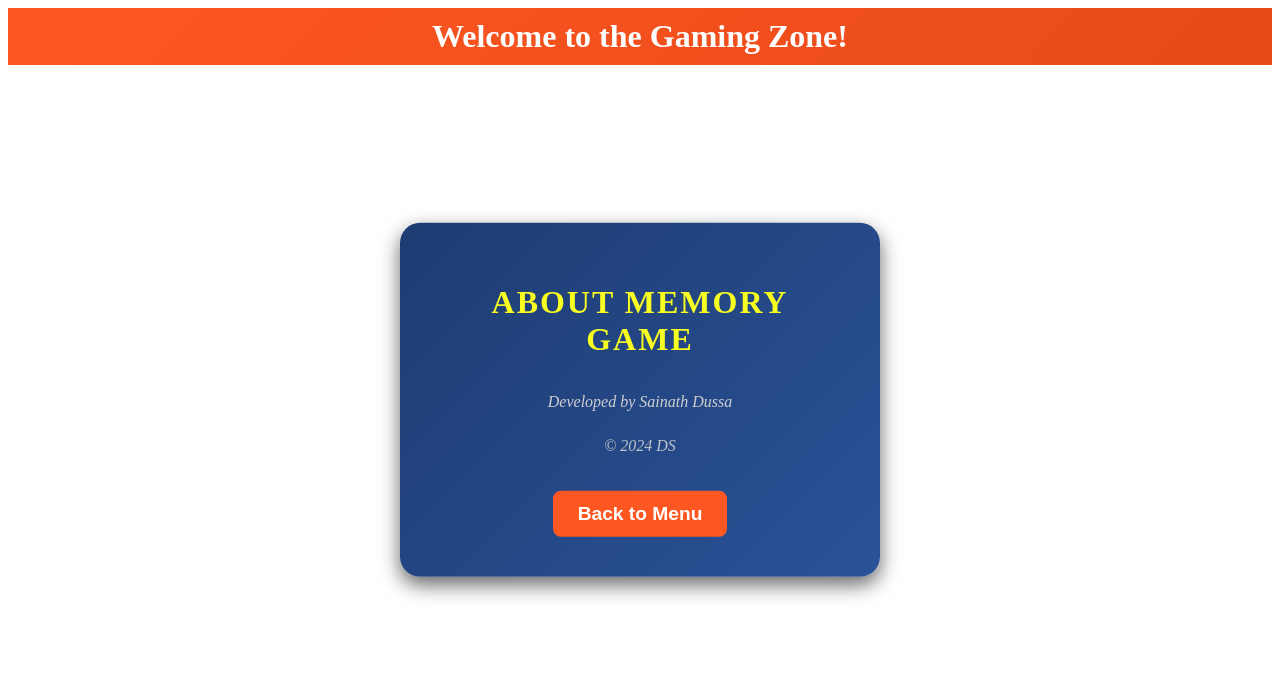
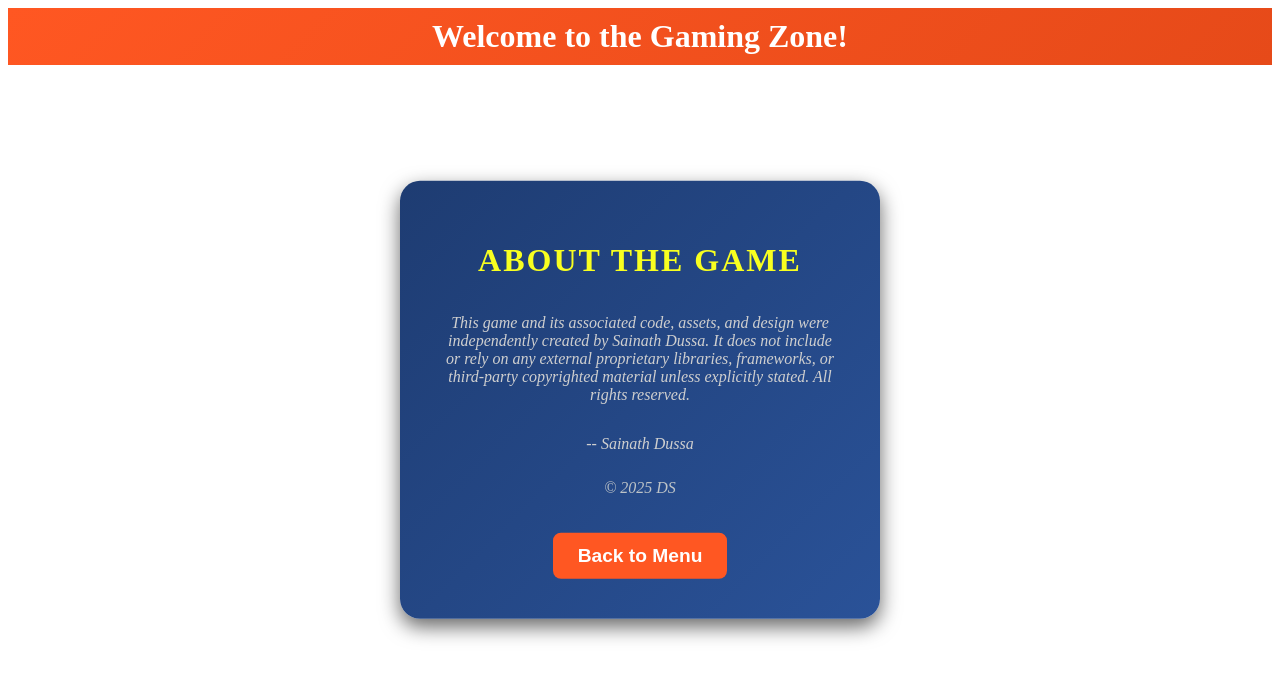
Before and after one commit to DussaSainath2/Words_Recall_Game, an Angular app: page /Words_Recall_Game/about in a window 1280 px wide. Shown: the top 678 px of the page. Built offline with nearby package versions, Linux system fonts and the light colour scheme.

Commit message:
Updated project files

```diff
--- a/src/app/about/about.component.html
+++ b/src/app/about/about.component.html
@@ -1,7 +1,8 @@
 <div class="about-container">
-    <h1>About Memory Game</h1>
-    <p>Developed by Sainath Dussa</p>
-    <p class="copyright">© 2024 DS</p>
+    <h1>About The Game</h1>
+    <p>This game and its associated code, assets, and design were independently created by Sainath Dussa. It does not include or rely on any external proprietary libraries, frameworks, or third-party copyrighted material unless explicitly stated. All rights reserved.</p>
+    <p style="text-align: right;">-- Sainath Dussa</p>
+    <p class="copyright">© 2025 DS</p>
     <button (click)="goToMenu()" class="back-button">Back to Menu</button>
   </div>
   <div class="sliding-text">Welcome to the Gaming Zone!</div>
```
